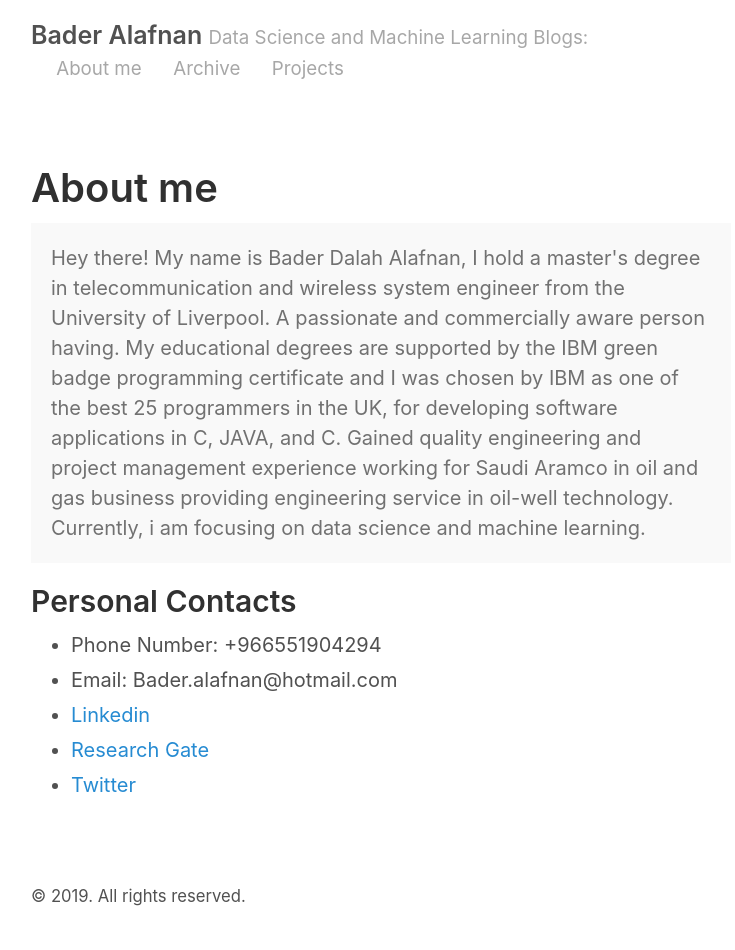
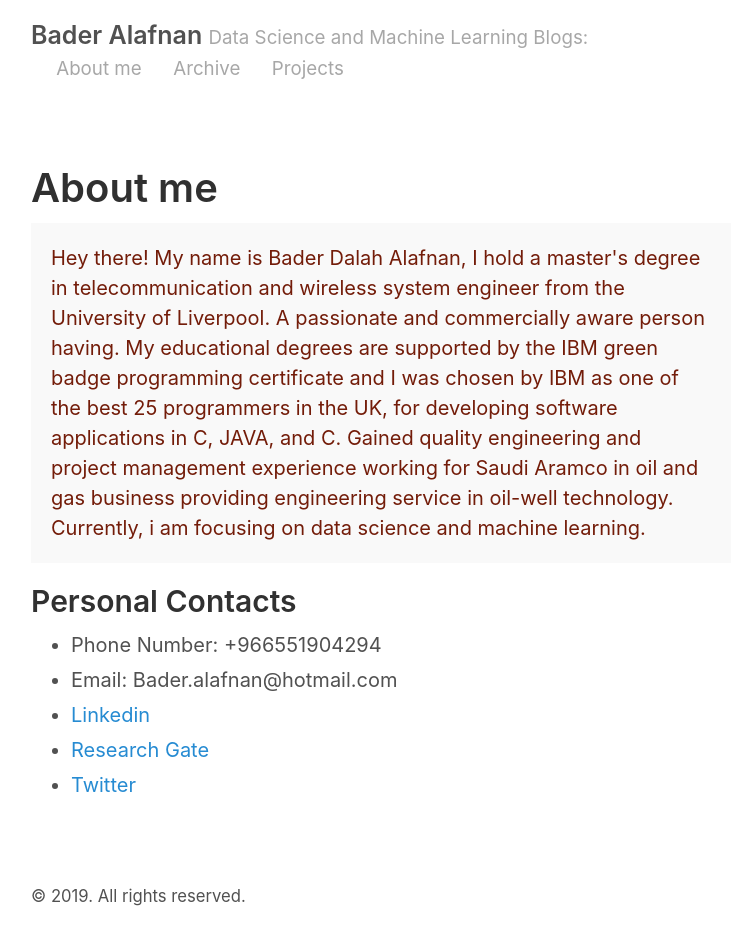
Before and after one commit to alafnan/alafnan.github.io, a Jekyll site: the page built from about me.md, in a window 1280 px wide. Shown: the whole page, without its empty margins (259-994 px from the left). Built offline with Jekyll 4.4.1, drawn with Linux system fonts in a browser that asks for light colours.

Commit message:
Update _message.scss

```diff
--- a/_sass/_message.scss
+++ b/_sass/_message.scss
@@ -6,6 +6,6 @@
 .message {
   margin-bottom: 1rem;
   padding: 1rem;
-  color: #717171;
+  color: #731C09;
   background-color: #f9f9f9;
 }
```
